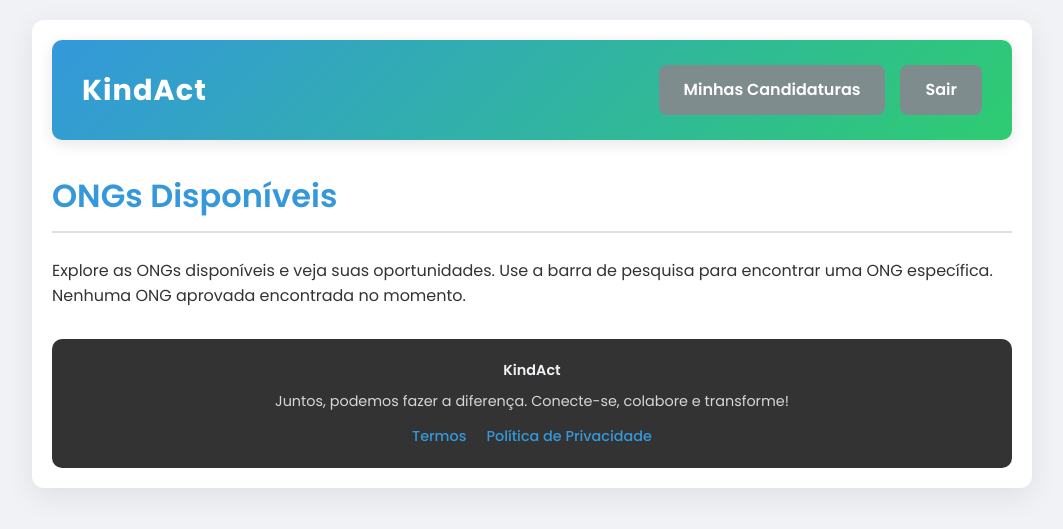
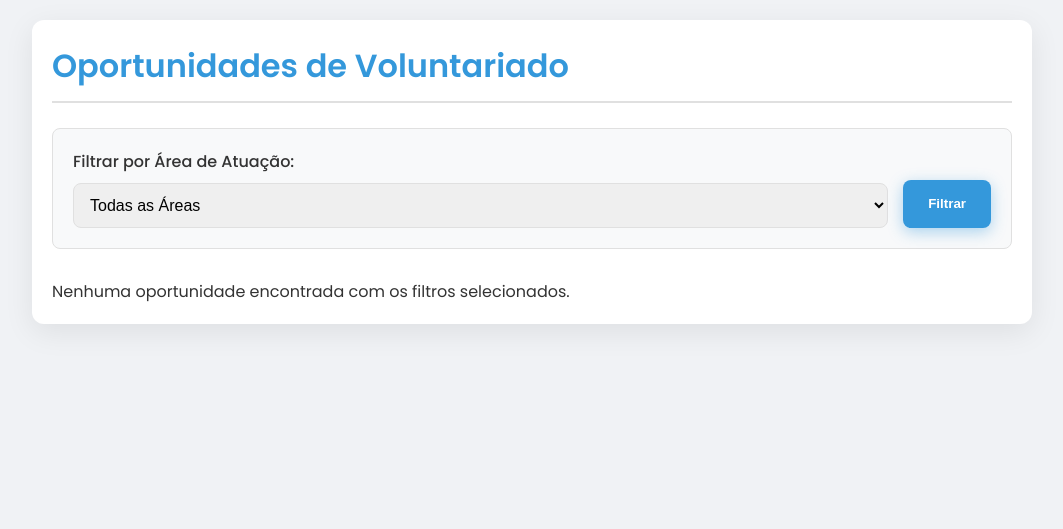
Before and after one commit to ViniMTrevisan/kindact, a PHP site: page /kindact/main/voluntario_dashboard.php in a window 1280 px wide. Shown: the top 529 px of the page, without its empty margins (108-1171 px from the left). Run offline with PHP 8.4, Linux system fonts and the light colour scheme; the visitor is signed in with stand-in values (Sample User, id 1); tables that the repository leaves empty or names only in its code hold one stand-in row (values such as "Sample post").

Commit message:
trocando codigo e adicionando features

```diff
--- a/css/style.css
+++ b/css/style.css
@@ -399,3 +399,50 @@ form {
         font-size: 1.7rem;
     }
 }
+
+/* Adicionar ao final de style.css?v=1.1 */
+
+/* Links extras no formulário de login */
+.extra-links {
+    margin-top: 20px;
+    display: flex;
+    justify-content: space-between;
+    font-size: 0.9rem;
+}
+
+.extra-links a {
+    color: var(--primary-color);
+    text-decoration: none;
+}
+
+.extra-links a:hover {
+    text-decoration: underline;
+}
+
+/* Formulário de Filtros */
+.filter-form {
+    display: flex;
+    gap: 15px;
+    align-items: flex-end;
+    margin-bottom: 30px;
+    padding: 20px;
+    background-color: #f8f9fa;
+    border-radius: 8px;
+}
+
+.filter-form .form-group {
+    flex-grow: 1;
+    margin-bottom: 0;
+}
+
+.filter-form select {
+    width: 100%;
+    padding: 12px;
+    border: 1px solid var(--border-color);
+    border-radius: 8px;
+    font-size: 1rem;
+}
+
+.filter-form .btn {
+    height: 48px; /* Alinha altura com o select */
+}
--- a/main/voluntario_dashboard.php
+++ b/main/voluntario_dashboard.php
@@ -1,65 +1,78 @@
 <?php
-// Arquivo: kindact/main/voluntario_dashboard.php
-session_start();
-if (!isset($_SESSION['user_id']) || $_SESSION['user_type'] !== 'voluntario') {
-    header("Location: /kindact/main/login.html?message=" . urlencode("Acesso não autorizado."));
-    exit();
+include '../php/security.php';
+secure_session_start();
+require_auth('voluntario');
+include '../php/db_connect.php';
+
+// Lógica de Filtro
+$area_atuacao_filter = $_GET['area_atuacao'] ?? '';
+$sql = "SELECT e.evento_id, e.evento_titulo, o.ong_id, o.ong_nome, o.ong_area_atuacao
+        FROM tb_evento e
+        JOIN tb_ong o ON e.fk_ong_id = o.ong_id
+        WHERE o.aprovado = 1";
+$params = [];
+$types = '';
+
+if (!empty($area_atuacao_filter)) {
+    $sql .= " AND o.ong_area_atuacao = ?";
+    $params[] = $area_atuacao_filter;
+    $types .= 's';
 }
 
-include '../php/db_connect.php';
+$stmt = $conn->prepare($sql);
+if (!empty($params)) {
+    $stmt->bind_param($types, ...$params);
+}
+$stmt->execute();
+$result = $stmt->get_result();
 
-// Consulta para obter ONGs aprovadas com descrição (se disponível)
-$sql = "SELECT ong_id, ong_nome, ong_area_atuacao FROM tb_ong WHERE aprovado = 1";
-$result = $conn->query($sql);
-
-$conn->close();
+// Busca todas as áreas de atuação para o dropdown do filtro
+$areas_result = $conn->query("SELECT DISTINCT ong_area_atuacao FROM tb_ong WHERE aprovado = 1 AND ong_area_atuacao IS NOT NULL ORDER BY ong_area_atuacao");
 ?>
 <!DOCTYPE html>
 <html lang="pt-BR">
 <head>
     <meta charset="UTF-8">
     <meta name="viewport" content="width=device-width, initial-scale=1.0">
-    <link href="https://fonts.googleapis.com/css2?family=Roboto:wght@300;400;500;700&display=swap" rel="stylesheet">
     <link rel="stylesheet" href="/kindact/css/style.css?v=1.1">
     <title>Área do Voluntário</title>
 </head>
 <body>
     <div class="container">
-        <header class="header">
-            <a href="/kindact/main/index.html" class="logo">KindAct</a>
-            <nav class="main-nav">
-                <a href="/kindact/main/minhas_candidaturas.php" class="btn btn-secondary">Minhas Candidaturas</a>
-                <a href="/kindact/php/logout.php" class="btn btn-secondary">Sair</a>
-            </nav>
-        </header>
         <main>
-            <h2>ONGs Disponíveis</h2>
-            <div id="message-container" style="margin-bottom: 20px;"></div>
-            <p>Explore as ONGs disponíveis e veja suas oportunidades. Use a barra de pesquisa para encontrar uma ONG específica.</p>
+            <h2>Oportunidades de Voluntariado</h2>
+            <div id="message-container"></div>
 
-            <?php if ($result->num_rows > 0): ?>
-                <ul class="ong-list">
+            <form class="filter-form" method="get" action="">
+                <div class="form-group">
+                    <label for="area_atuacao">Filtrar por Área de Atuação:</label>
+                    <select id="area_atuacao" name="area_atuacao">
+                        <option value="">Todas as Áreas</option>
+                        <?php while($area = $areas_result->fetch_assoc()): ?>
+                            <option value="<?php echo e($area['ong_area_atuacao']); ?>" <?php if($area_atuacao_filter == $area['ong_area_atuacao']) echo 'selected'; ?>>
+                                <?php echo e($area['ong_area_atuacao']); ?>
+                            </option>
+                        <?php endwhile; ?>
+                    </select>
+                </div>
+                <button type="submit" class="btn btn-primary">Filtrar</button>
+            </form>
+
+            <div class="opportunity-list">
+                <?php if ($result->num_rows > 0): ?>
                     <?php while ($row = $result->fetch_assoc()): ?>
-                        <li class="ong-item">
-                            <h3><?php echo htmlspecialchars($row['ong_nome']); ?></h3>
-                            <p>Área de Atuação: <?php echo htmlspecialchars($row['ong_area_atuacao']); ?></p>
-                            <a href="/kindact/main/detalhes_ong.php?ong_id=<?php echo $row['ong_id']; ?>" class="btn btn-primary">Ver Perfil e Oportunidades</a>
-                        </li>
+                        <div class="ong-item">
+                            <h3><?php echo e($row['evento_titulo']); ?></h3>
+                            <p><strong>ONG:</strong> <a href="/kindact/main/detalhes_ong.php?ong_id=<?php echo e($row['ong_id']); ?>"><?php echo e($row['ong_nome']); ?></a></p>
+                            <p><strong>Área:</strong> <?php echo e($row['ong_area_atuacao']); ?></p>
+                            <a href="/kindact/main/detalhes_oportunidade.php?evento_id=<?php echo e($row['evento_id']); ?>" class="btn btn-primary">Ver Detalhes</a>
+                        </div>
                     <?php endwhile; ?>
-                </ul>
-            <?php else: ?>
-                <p>Nenhuma ONG aprovada encontrada no momento.</p>
-            <?php endif; ?>
+                <?php else: ?>
+                    <p>Nenhuma oportunidade encontrada com os filtros selecionados.</p>
+                <?php endif; ?>
+            </div>
         </main>
-        <footer class="footer">
-            <p class="footer-brand">KindAct</p>
-            <p class="footer-text">Juntos, podemos fazer a diferença. Conecte-se, colabore e transforme!</p>
-            <div class="footer-links">
-                <a href="/kindact/main/termos.html" class="footer-link">Termos</a>
-                <a href="/kindact/main/politica_privacidade.html" class="footer-link">Política de Privacidade</a>
-            </div>
-        </footer>
-    </div>
-    <script src="/kindact/js/script.js"></script>
+        </div>
 </body>
 </html>
```
Also changed, not shown: main/form_esqueci_senha.php (added, +27 -0 lines), main/form_redefinir_senha.php (added, +36 -0 lines), main/login_admin.html (+12 -0 lines), main/login_ong.html (+13 -0 lines), main/login_voluntario.html (+13 -0 lines), php/esqueci_senha.php (added, +56 -0 lines), php/redefinir_senha.php (added, +53 -0 lines).
